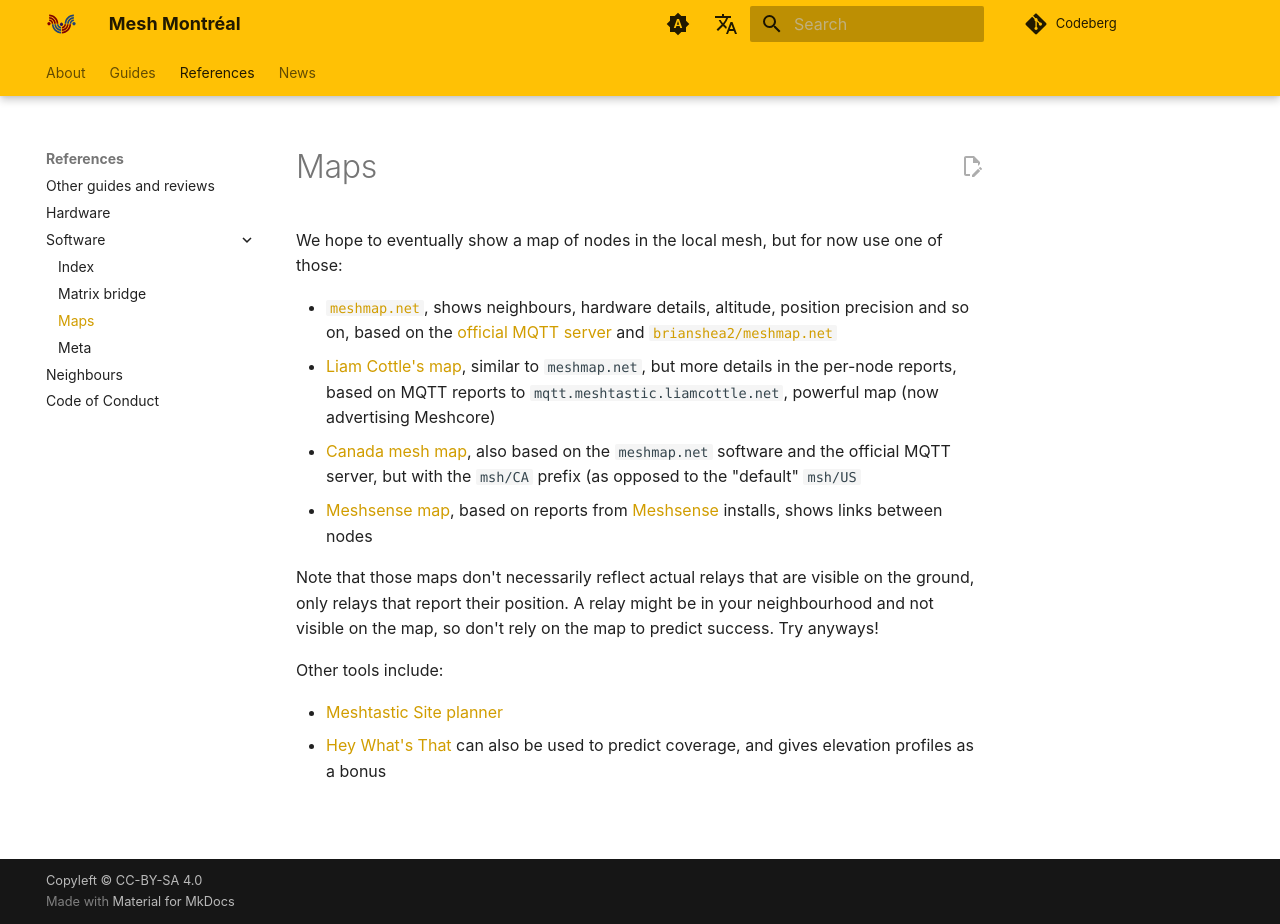
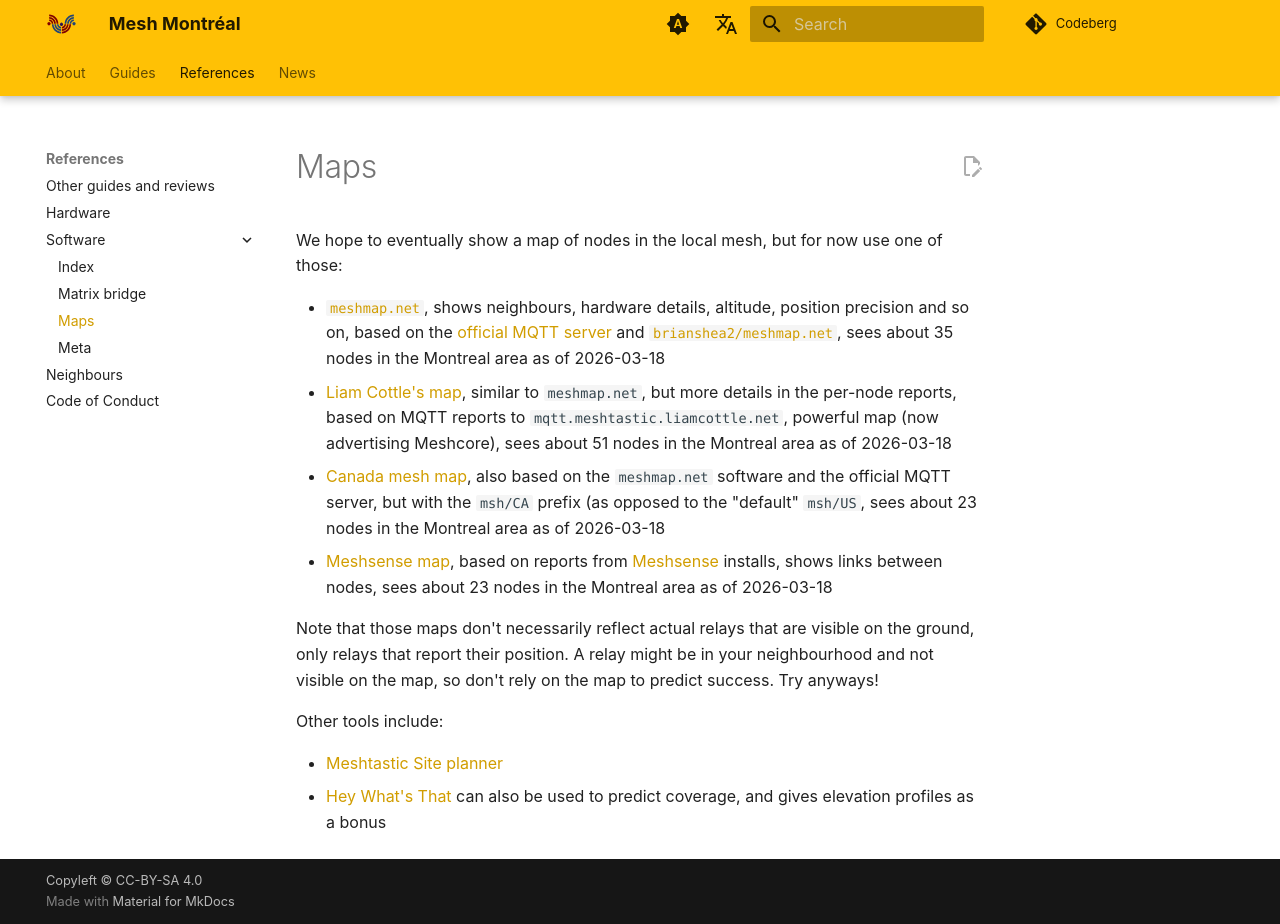
Before and after one commit to ReseauLibre/lora.reseaulibre.ca, an MkDocs documentation site: the page built from docs/references/maps.md, in a window 1280 px wide and 924 px high. Built offline with MkDocs 1.6.1 and Material for MkDocs 9.7.7, drawn with Linux system fonts in a browser that asks for light colours; plug-ins that fetch from the network failed and are left out; comment, search, counter and statistics services are not loaded.

Commit message:
count nodes per map, to give a better idea of which one to use

```diff
--- a/docs/references/maps.md
+++ b/docs/references/maps.md
@@ -5,16 +5,20 @@
 
 - [`meshmap.net`](https://meshmap.net/), shows neighbours, hardware details, altitude,
   position precision and so on, based on the [official MQTT server](https://meshtastic.org/docs/software/integrations/mqtt/#public-mqtt-server)
-  and [`brianshea2/meshmap.net`](https://github.com/brianshea2/meshmap.net)
+  and [`brianshea2/meshmap.net`](https://github.com/brianshea2/meshmap.net), sees about 35 nodes in the
+  Montreal area as of 2026-03-18
 - [Liam Cottle's map](https://meshtastic.liamcottle.net/), similar to `meshmap.net`, but more details in
   the per-node reports, based on MQTT reports to
   `mqtt.meshtastic.liamcottle.net`, powerful map (now advertising
-  Meshcore)
+  Meshcore), sees about 51 nodes in the Montreal area
+  as of 2026-03-18
 - [Canada mesh map](https://map.mt.gt/), also based on the `meshmap.net` software and the
   official MQTT server, but with the `msh/CA` prefix (as opposed to
-  the "default" `msh/US`
-- [Meshsense map](https://github.com/Affirmatech/MeshSense), based on reports from [Meshsense](https://github.com/Affirmatech/MeshSense) installs,
-  shows links between nodes
+  the "default" `msh/US`, sees about 23 nodes in the Montreal area
+  as of 2026-03-18
+- [Meshsense map](https://meshsense.affirmatech.com/), based on reports from [Meshsense](https://github.com/Affirmatech/MeshSense) installs,
+  shows links between nodes, sees about 23 nodes in the Montreal area
+  as of 2026-03-18
 
 Note that those maps don't necessarily reflect actual relays that are
 visible on the ground, only relays that report their position. A relay
```
